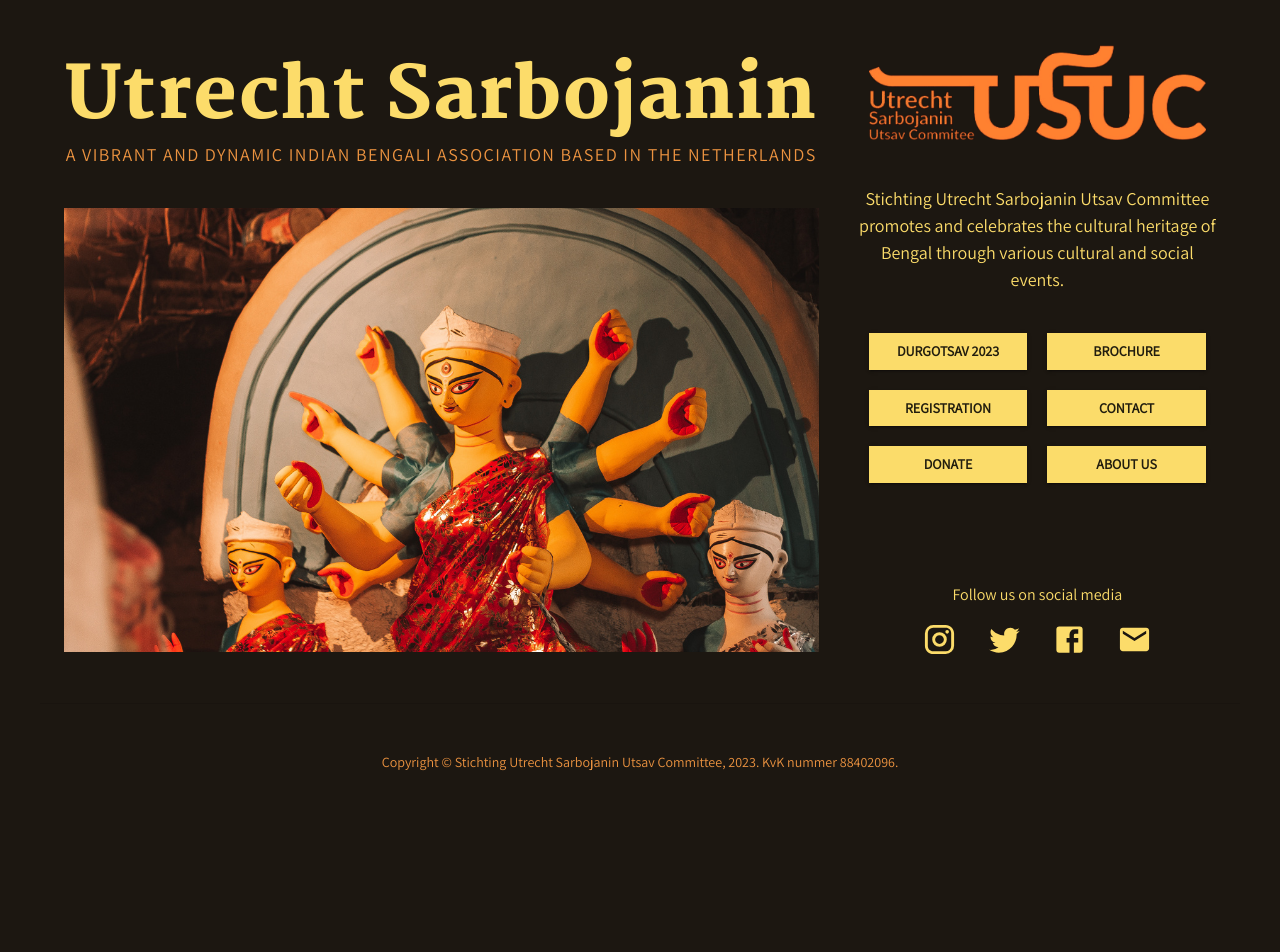
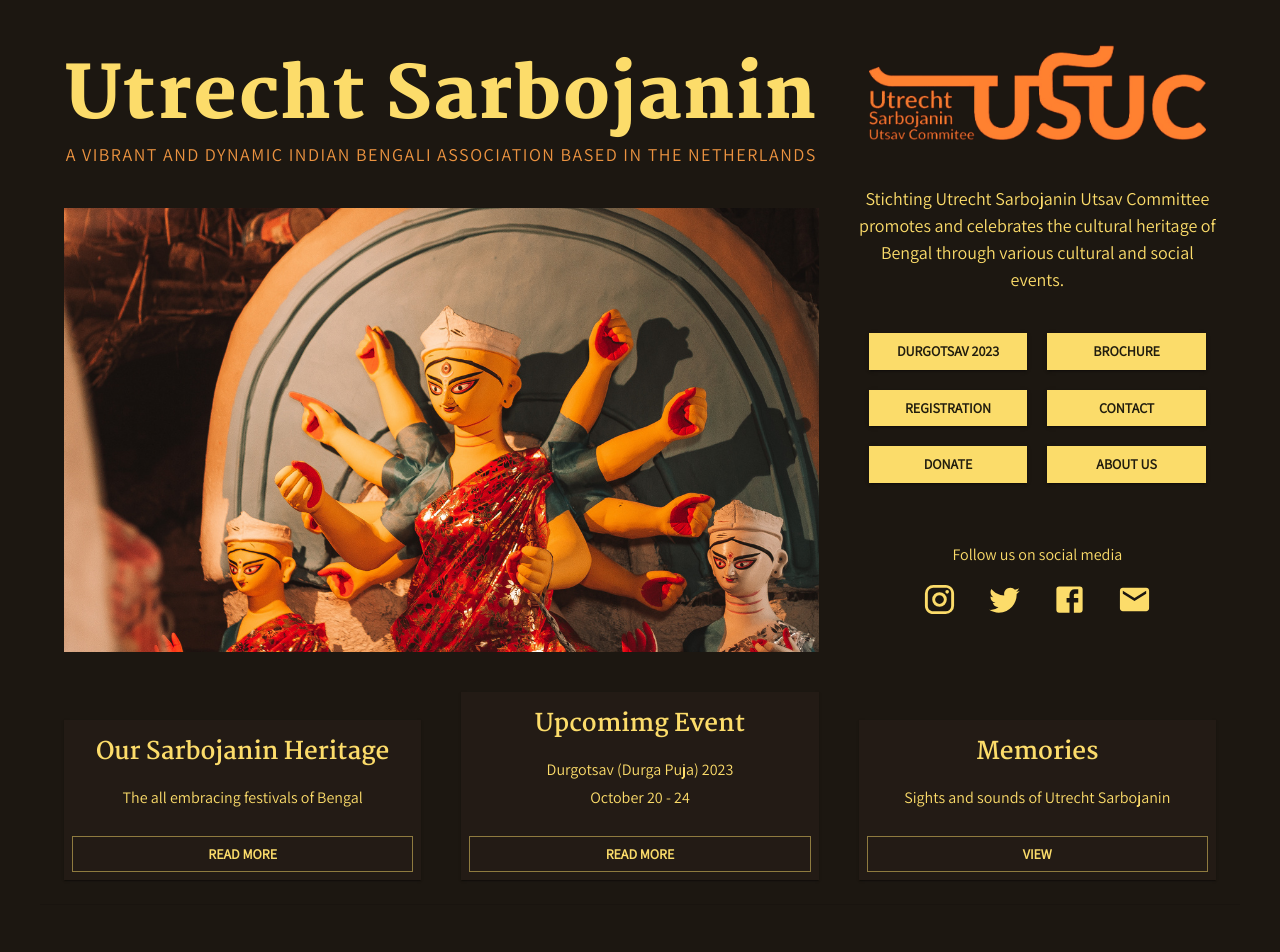
Before and after one commit to Utrecht-Sarbojanin/usuc-website, a React (Create React App) app: page /home in a window 1280 px wide. Shown: the top 952 px of the page. Before the commit the page ends 804 px from the top, so only its background shows below. Built offline with nearby package versions, Linux system fonts and the light colour scheme.

Commit message:
updated home page

```diff
--- a/src/components/pages/Home.tsx
+++ b/src/components/pages/Home.tsx
@@ -1,6 +1,10 @@
 import {
+  Box,
   Button,
   Card,
+  CardActions,
+  CardContent,
+  CardHeader,
   CardMedia,
   Container,
   Grid,
@@ -18,8 +22,34 @@
 
 const theme: Theme = createTheme(themeOptions);
 
+const tiers = [
+  {
+    title: 'Our Sarbojanin Heritage',
+    price: '0',
+    description: ['The all embracing festivals of Bengal'],
+    buttonText: 'Read More',
+    buttonVariant: 'outlined'
+  },
+  {
+    title: 'Upcomimg Event',
+    subheader: 'Most popular',
+    price: '15',
+    description: ['Durgotsav (Durga Puja) 2023 ', 'October 20 - 24'],
+    buttonText: 'Read More',
+    buttonVariant: 'outlined'
+  },
+  {
+    title: 'Memories',
+    price: '30',
+    description: ['Sights and sounds of Utrecht Sarbojanin'],
+    buttonText: 'View',
+    buttonVariant: 'outlined'
+  }
+];
+
 export const Home = () => {
   return (
+    <>
       <Container
         sx={{
           [theme.breakpoints.down('lg')]: {
@@ -35,6 +65,71 @@
           <RightColumn />
         </Grid>
       </Container>
+      <Container sx={{ paddingTop: '40px' }} maxWidth="lg" component="main">
+        <Grid container spacing={5} alignItems="flex-end">
+          {tiers.map((tier) => (
+            // Enterprise card is full width at sm breakpoint
+            <Grid
+              item
+              key={tier.title}
+              xs={12}
+              sm={tier.title === 'Enterprise' ? 12 : 6}
+              md={4}>
+              <Card>
+                {/* <CardHeader
+                  title={tier.title}
+                  subheader={tier.subheader}
+                  titleTypographyProps={{ align: 'center' }}
+                  action={null}
+                  subheaderTypographyProps={{
+                    align: 'center'
+                  }}
+                  sx={{
+                    backgroundColor: (theme) =>
+                      theme.palette.mode === 'light'
+                        ? theme.palette.grey[200]
+                        : theme.palette.grey[700]
+                  }}
+                /> */}
+                <CardContent>
+                  <Box
+                    sx={{
+                      display: 'flex',
+                      justifyContent: 'center',
+                      alignItems: 'baseline',
+                      mb: 2
+                    }}>
+                    <Typography
+                      component="h5"
+                      variant="h5"
+                      align="center"
+                      color="text.primary">
+                      {tier.title}
+                    </Typography>
+                  </Box>
+                  {tier.description.map((line) => (
+                    <Typography
+                      component="p"
+                      variant="subtitle1"
+                      align="center"
+                      key={line}>
+                      {line}
+                    </Typography>
+                  ))}
+                </CardContent>
+                <CardActions>
+                  <Button
+                    fullWidth
+                    variant={tier.buttonVariant as 'outlined' | 'contained'}>
+                    {tier.buttonText}
+                  </Button>
+                </CardActions>
+              </Card>
+            </Grid>
+          ))}
+        </Grid>
+      </Container>
+    </>
   );
 };
 
@@ -119,7 +214,7 @@
         </Typography>
       </Grid>
       <NavigationButtons />
-      <Grid sx={{ textAlign: 'center', marginTop: '90px' }} item xs={12}>
+      <Grid sx={{ textAlign: 'center', marginTop: '50px' }} item xs={12}>
         Follow us on social media
       </Grid>
       <Grid sx={{ textAlign: 'center' }} item xs={12}>
```
Lines whose indentation alone changed are shown as unchanged.
